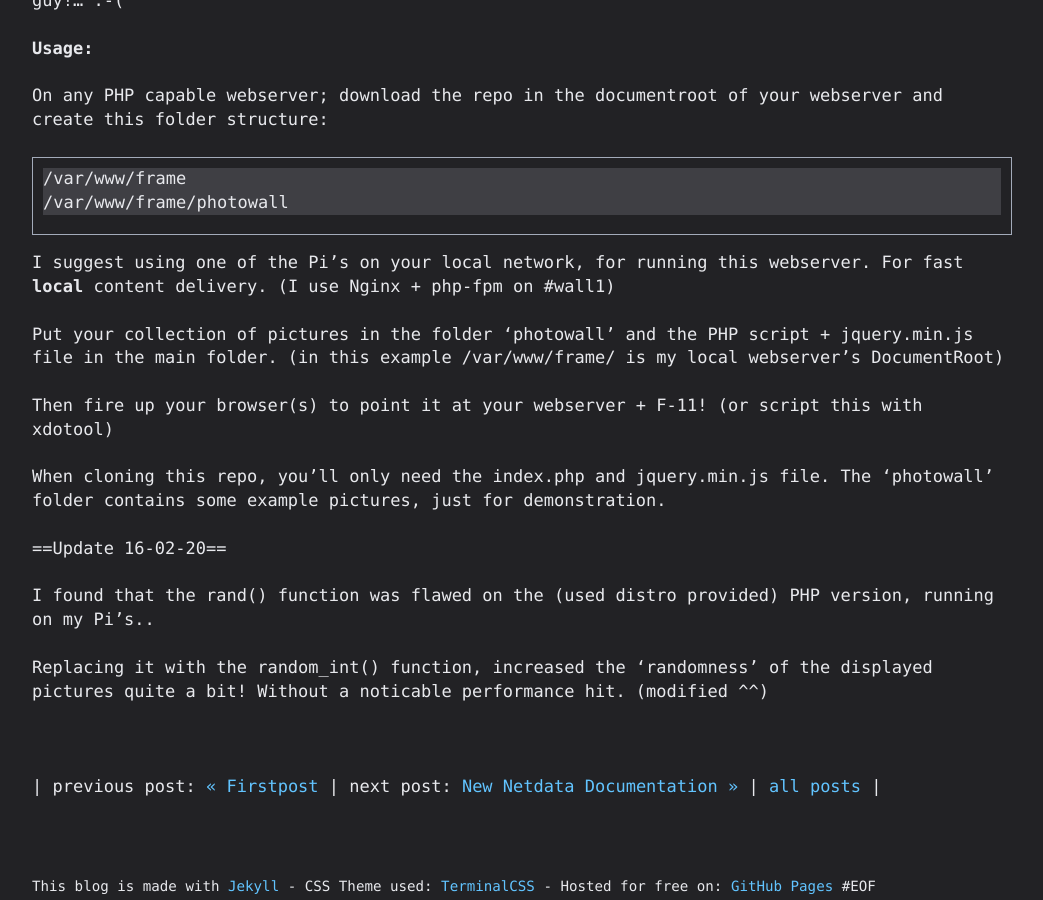
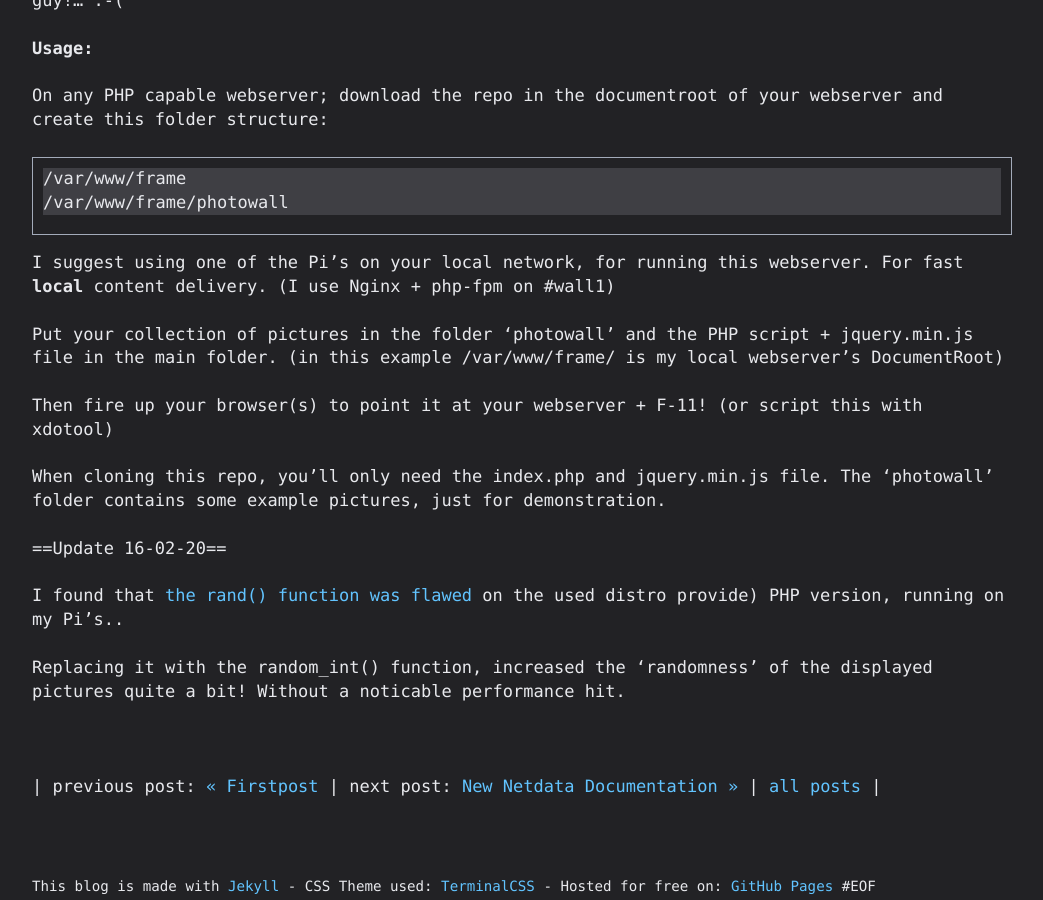
Before and after one commit to basdds/basdds.github.io, a Jekyll site: the page built from _posts/2020-01-21-Raspberry-Pi-Photowall.md, in a window 1280 px wide and 900 px high, scrolled down 2912 px. Shown: the whole window, without its empty margins (118-1161 px from the left). Built offline with Jekyll 4.4.1, drawn with Linux system fonts in a browser that asks for light colours.

Commit message:
site update

```diff
--- a/_posts/2020-01-21-Raspberry-Pi-Photowall.md
+++ b/_posts/2020-01-21-Raspberry-Pi-Photowall.md
@@ -64,7 +64,7 @@ When cloning this repo, you'll only need the index.php and jquery.min.js file. T
 
 ==Update 16-02-20==
 
-I found that the rand() function was flawed on the (used distro provided) PHP version, running on my Pi's..
+I found that [the rand() function was flawed](https://bas.rel.nl/2020/02/16/rand()-is-not-random.html) on the used distro provide) PHP version, running on my Pi's..
 
 Replacing it with the random_int() function, increased the 'randomness' of the displayed pictures quite a bit!
-Without a noticable performance hit. (modified ^^)
+Without a noticable performance hit.
```
